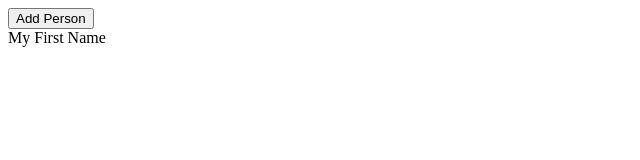
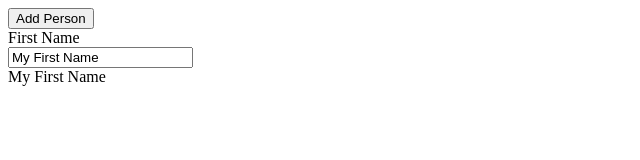
Before and after one commit to caperaven/crs-binding3, a website: page index.html in a window 1280 px wide. Shown: the whole page, without its empty margins (0-640 px from the left). Drawn offline with Linux system fonts and the light colour scheme.

Commit message:
update input

```diff
--- a/index.html
+++ b/index.html
@@ -6,27 +6,15 @@
 </head>
 <body>
     <button click.call="addPerson">Add Person</button>
-    <style></style>
-<!--    <div change.call="change">Hello World</div>-->
-<!--    <div style.if="change"></div>-->
-<!--    <div style.case="change"></div>-->
-<!--    <div classlist.if="change"></div>-->
-<!--    <div classlist.case="change"></div>-->
-<!--    <div style.background="change"></div>-->
+
+    <label>
+        <div>First Name</div>
+        <input value.bind="person.firstName" />
+    </label>
+
     <div data-value.attr="person.firstName">${person.firstName}</div>
     <div data-value.attr="person.firstName">${person.lastName}</div>
-<!--    <div hidden.if="change"></div>-->
-<!--    <div hidden.case="change"></div>-->
 
-<!--    <template src=""></template>-->
-<!--    <template repeat=""></template>-->
-
-<!--    <button click.call="log" style.background="firstName == 'John' ? 'red': 'blue'">Log</button>-->
-<!--    <button click.call="log('hello world')" hidden.if="firstName != 'John'">Log 2</button>-->
-<!--    <button click.call="log($event)">Log 3</button>-->
-<!--    <button click.call="log('hello world', $event, 10)">Log 4</button>-->
-
-<!--    <button click.call="clear(0)">Clear</button>-->
 
     <script type="module">
         import "./src/crs-binding.js";
--- a/src/crs-binding.js
+++ b/src/crs-binding.js
@@ -8,6 +8,8 @@ import {TranslationsManager} from "./managers.js";
 import {markElement, unmarkElement} from "./utils/mark-element.js";
 
 globalThis.crs ||= {};
+globalThis.crs.classes ||= {};
+globalThis.crs.classes.AsyncFunction = Object.getPrototypeOf(async function(){}).constructor
 
 globalThis.crs.binding = {
     root: import.meta.url.replace("/crs-binding.js", ""),
@@ -18,20 +20,17 @@ globalThis.crs.binding = {
     functions: new Map(),
     elements: {},
 
-    classes: {
-        AsyncFunction: Object.getPrototypeOf(async function(){}).constructor
-    },
-
     providers: new Providers({
             "style.if": "$root/providers/attributes/style-if.js",
             "style.case": "$root/providers/attributes/style-case.js",
             "classlist.if": "$root/providers/attributes/classlist-if.js",
             "classlist.case": "$root/providers/attributes/classlist-case.js",
+            ".bind": "$root/providers/attributes/bind.js",
             ".call": "$root/providers/attributes/call.js",
             ".attr": "$root/providers/attributes/attr.js",
-            "style.": "$root/providers/attributes/style-property.js",
             ".if": "$root/providers/attributes/attr-if.js",
             ".case": "$root/providers/attributes/attr-case.js",
+            "style.": "$root/providers/attributes/style-property.js"
         },
         {
             "template[for]": "$root/providers/element/template-repeat-for.js",
--- a/src/events/compiler.js
+++ b/src/events/compiler.js
@@ -35,7 +35,7 @@ export async function compile(exp, parameters, options) {
     // 3. compile a function for the src generated
     const result = {
         key: key,
-        function: new crs.binding.classes.AsyncFunction(ctxName, ...parameters, src),
+        function: new crs.classes.AsyncFunction(ctxName, ...parameters, src),
         parameters: san,
         count: 1
     };
--- a/src/parsers/element.js
+++ b/src/parsers/element.js
@@ -28,6 +28,8 @@ export async function parseElement(element, context, options) {
     for (const provider of crs.binding.providers.textProviders) {
         await provider.parseElement(element, context, ctxName)
     }
+
+    await crs.binding.data.updateElement(element);
 }
 
 function ignore(element) {
--- /dev/null
+++ b/src/providers/attributes/bind.js
@@ -0,0 +1,38 @@
+import "../../expressions/code-factories/if.js";
+
+export default class BindProvider {
+    #store = {};
+    #onEventHandler
+
+    get store() {
+        return this.#store;
+    }
+
+    async parse(attr, context) {
+        const parts = attr.name.split(".");
+        const element = attr.ownerElement;
+        const property = parts[0];
+        const path = attr.value;
+
+        crs.binding.utils.markElement(element, context.bid);
+        element.removeAttribute(attr.name);
+        element.setAttribute("data-field", path);
+
+        const eventObj = this.#store[element["__uuid"]] ||= {};
+        eventObj[path] = property;
+
+        crs.binding.data.setCallback(element["__uuid"], context.bid, [path]);
+    }
+
+    async update(uuid, ...properties) {
+        const element = crs.binding.elements[uuid];
+        if (element == null) return;
+
+        const bid = element["__bid"];
+
+        for (const property of properties) {
+            const targetProperty = this.store[uuid]?.[property];
+            element[targetProperty] = await crs.binding.data.getProperty(bid, property);
+        }
+    }
+}
--- a/src/store/binding-data.js
+++ b/src/store/binding-data.js
@@ -51,8 +51,6 @@ export class BindingData {
             }
 
             obj[property].add(uuid);
-
-            this.#performUpdate(bid, property).catch(e => console.error(e));
         }
     }
 
@@ -131,4 +129,17 @@ export class BindingData {
         crs.binding.utils.setValueOnPath(this.getData(id)?.data, property, value);
         this.#performUpdate(id, property);
     }
+
+    /**
+     * Update this element so that the bindings are applied
+     */
+    async updateElement(element) {
+        const bid = element["__bid"];
+        const uuid = element["__uuid"];
+        if (bid == null || uuid == null) return;
+
+        for (const property of Object.keys(this.#callbacks[bid])) {
+            await crs.binding.providers.update(uuid, property);
+        }
+    }
 }
```
